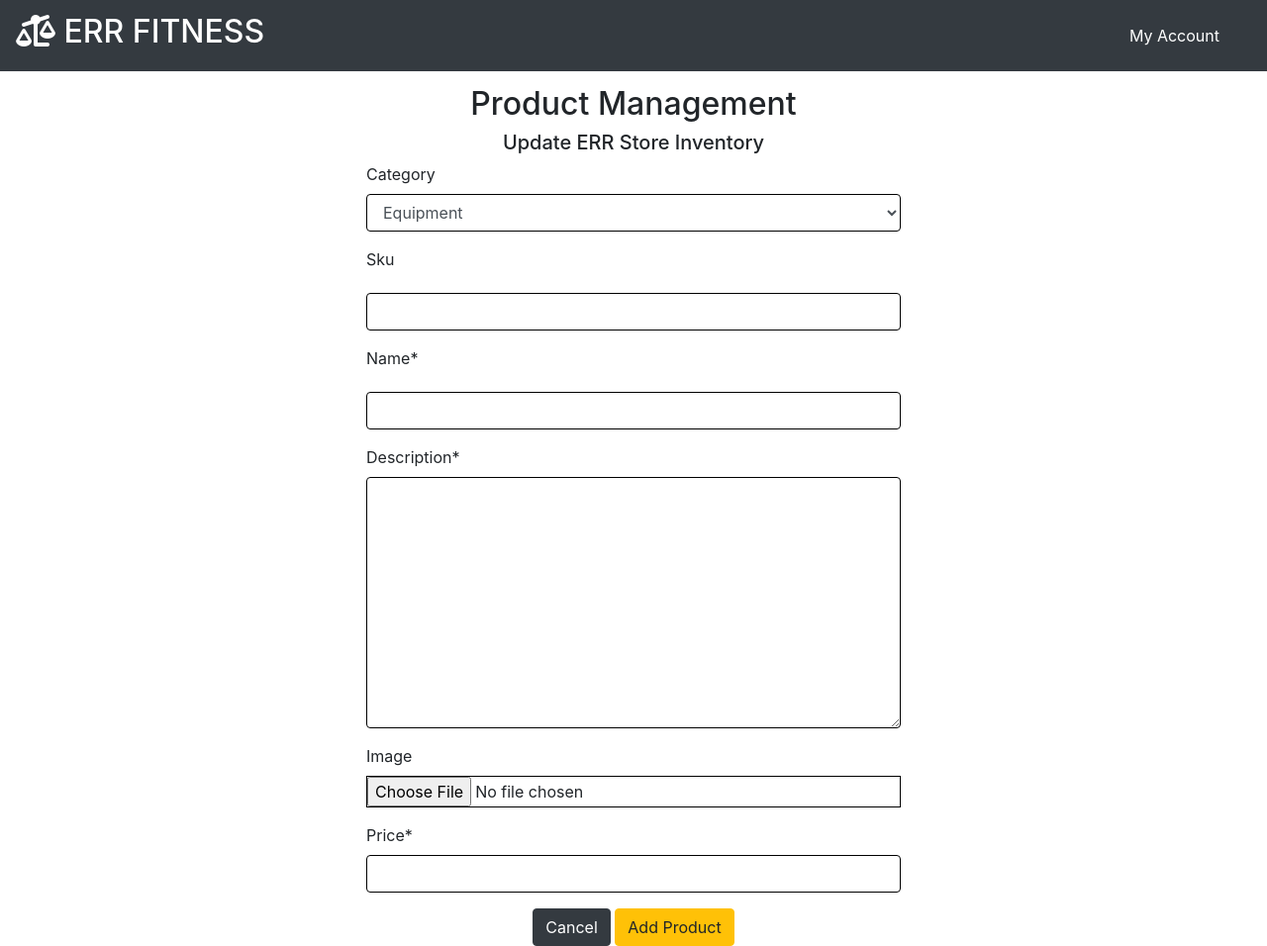
After one commit to juliandunne1234/err-fitness, a Django app: page /products/add/ in a window 1280 px wide. The commit adds this page. Shown: the whole page at 99% size. Run offline with Django 3.2, Linux system fonts and the light colour scheme; data comes from the database, SQL or seed files in the repository; some libraries are stand-ins or nearby versions.

Commit message:
added superuser product add functionality to ERR store

```diff
--- a/products/forms.py
+++ b/products/forms.py
@@ -1,4 +1,4 @@
-from .models import Review
+from .models import Product, Category, Review
 from django import forms
 
 
@@ -13,3 +13,19 @@ class ReviewForm(forms.ModelForm):
             'rating': forms.NumberInput(attrs={'class': 'form-control', 'min': '0', 'max': '5'}),
             'review_by': forms.TextInput(attrs={'class': 'form-control', 'value': '', 'id': 'reviewer_name', 'type': 'hidden'}),
         }
+
+
+class ProductForm(forms.ModelForm):
+
+    class Meta:
+        model = Product
+        fields = '__all__'
+
+    def __init__(self, *args, **kwargs):
+        super().__init__(*args, **kwargs)
+        categories = Category.objects.all()
+        friendly_names = [(c.id, c.name) for c in categories]
+
+        self.fields['category'].choices = friendly_names
+        for field_name, field in self.fields.items():
+            field.widget.attrs['class'] = 'border-black'
--- /dev/null
+++ b/products/templates/products/add_product.html
@@ -0,0 +1,33 @@
+{% extends "base.html" %}
+{% load static %}
+
+{% block page_header %}
+<div class="container header-container">
+    <div class="row">
+        <div class="col"></div>
+    </div>
+</div>
+{% endblock %}
+
+{% block content %}
+<div class="container">
+    <div class="row">
+        <div class="col text-center mt-3">
+            <h2>Product Management</h2>
+            <h5>Update ERR Store Inventory</h5>
+        </div>
+    </div>
+    <div class="row">
+        <div class="col-12 col-lg-6 offset-lg-3">
+            <form method="POST" action="{% url 'add_product' %}" class="add-product" enctype="multipart/form-data">
+                {% csrf_token %}
+                {{ form | crispy }}
+                <div class="text-center">
+                    <a class="btn btn-dark" href="{% url 'products' %}">Cancel</a>
+                    <button class="btn btn-warning" type="submit">Add Product</button>
+                </div>
+            </form>
+        </div>
+    </div>
+</div>
+{% endblock %}
--- a/products/templates/products/products.html
+++ b/products/templates/products/products.html
@@ -31,6 +31,7 @@
         <div class="slider-main" id="slider-main-equip">
             {% for product in products %}
                 {% if product.category.name == "Equipment" %}
+                    {% if product.image %}
                     <div class="item">
                         <div class="card">
                             <a href="{% url 'product_detail' product.id %}">
@@ -48,6 +49,7 @@
                             </div>
                         </div>
                     </div>
+                    {% endif %}
                 {% endif %}
             {% endfor %}
         </div>
@@ -71,6 +73,7 @@
         <div class="slider-main" id="slider-main-supp">
             {% for product in products %}
                 {% if product.category.name == "Supplement" %}
+                    {% if product.image %}
                     <div class="item">
                         <div class="card">
                             <a href="{% url 'product_detail' product.id %}">
@@ -88,6 +91,7 @@
                             </div>
                         </div>
                     </div>
+                    {% endif %}
                 {% endif %}
             {% endfor %}
         </div>
--- a/products/urls.py
+++ b/products/urls.py
@@ -6,4 +6,5 @@ urlpatterns = [
     path('', views.all_products, name='products'),
     path('<int:product_id>/', views.product_detail, name='product_detail'),
     path('add_review/<int:product_id>/', AddProductReview.as_view(), name='add_review'),
+    path('add/', views.add_product, name='add_product'),
 ]
--- a/products/views.py
+++ b/products/views.py
@@ -1,8 +1,9 @@
 from django.shortcuts import render, get_object_or_404, redirect, reverse
+from django.contrib import messages
 from django.contrib.auth.models import User
 from django.views.generic import CreateView
 from .models import Product, Review
-from .forms import ReviewForm
+from .forms import ReviewForm, ProductForm
 
 
 def all_products(request):
@@ -34,3 +35,24 @@ class AddProductReview(CreateView):
     model = Review
     form_class = ReviewForm
     template_name = 'products/add_review.html'
+
+
+def add_product(request):
+
+    if request.method == 'POST':
+        form = ProductForm(request.POST, request.FILES)
+        if form.is_valid():
+            form.save()
+            messages.success(request, 'Successfully added a new product.')
+            return redirect(reverse('add_product'))
+        else:
+            messages.error(request, 'Failed to add product. Confirm the form is valid.')
+    else:
+        form = ProductForm()
+
+    template = 'products/add_product.html'
+    context = {
+        'form': form,
+    }
+
+    return render(request, template, context)
--- a/profiles/views.py
+++ b/profiles/views.py
@@ -13,8 +13,11 @@ def profile(request):
         if form.is_valid():
             form.save()
             messages.success(request, 'Profile updated successfully')
+        else:
+            messages.error(request, 'Update failed.')
+    else:
+        form = UserProfileForm(instance=profile)
 
-    form = UserProfileForm(instance=profile)
     orders = profile.orders.all()
 
     template = 'profiles/profile.html'
--- a/static/css/base.css
+++ b/static/css/base.css
@@ -21,6 +21,10 @@ html {
     width: 100%;
     object-fit: cover;
     object-position: center;
+}
+
+.border-black {
+    border: 1px solid black !important;
 }
 
 /* Products page */
@@ -177,6 +181,7 @@ input[type=text] {
 }
 
 /* login page */
+.add-product input[type=text],
 .signup input[type=text],
 .login input[type=text] {
     width: 100%;
--- a/templates/base.html
+++ b/templates/base.html
@@ -57,7 +57,7 @@
                   <div class="dropdown-menu border-0" aria-labelledby="user-options">
                       {% if request.user.is_authenticated %}
                           {% if request.user.is_superuser %}
-                              <a href="#" class="dropdown-item">Product Management</a>
+                              <a href="{% url 'add_product' %}" class="dropdown-item">Product Management</a>
                           {% endif %}
                           <a href="{% url 'profile' %}" class="dropdown-item">My Profile</a>
                           <a href="{% url 'account_logout' %}" class="dropdown-item">Logout</a>
```
Also changed, not shown: media/exercise.jpg (added), media/exercise_plan_double.jpg (added). Lines whose indentation alone changed are shown as unchanged.
